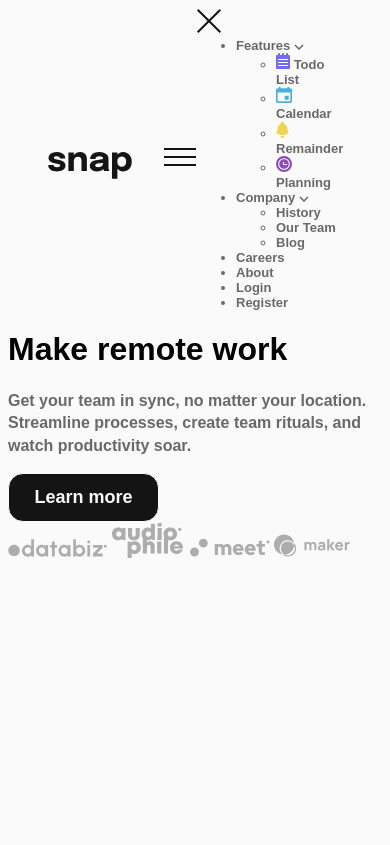
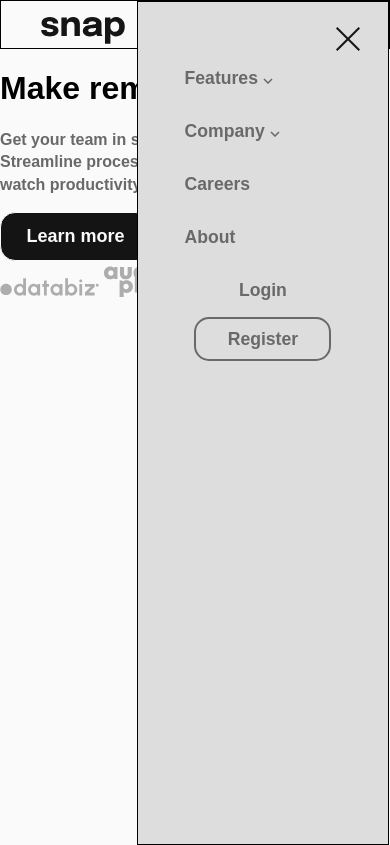
Before and after one commit to mostafa-meerzad/intro-section-with-dropdown, a plain HTML site: page index.html in a window 390 px wide. Drawn offline with Linux system fonts and the light colour scheme.

Commit message:
made some mobile responsive stylings

```diff
--- a/styles/styles.scss
+++ b/styles/styles.scss
@@ -1,6 +1,7 @@
 * {
   position: relative;
   box-sizing: border-box;
+  // overflow: auto;
 }
 $color-1: hsl(0, 0%, 98%);
 $color-2: hsl(0, 0%, 41%);
@@ -90,6 +91,9 @@ main {
     color: $color-3;
     background-color: $color-1;
   }
+}
+.disable {
+  display: none;
 }
 
 @media screen and (min-width: 1200px) {
@@ -218,13 +222,87 @@ main {
   }
 }
 
-// footer {
-//   display: none;
-//   .footer-icon {
-//     svg {
-//       // border: 1px solid;
-//       // width: 100px;
-//       // height: 60px;
-//     }
-//   }
-// }
+@media screen and (max-width: 1200px) {
+  body {
+    padding: 0;
+    margin: 0;
+  }
+  nav {
+    border: 1px solid;
+    display: flex;
+    justify-content: space-between;
+    .menu {
+      display: none;
+    }
+    .menu-close {
+      // border: 1px solid;
+      // display: inline-block;
+      // left: 100%;s
+
+      // top: ;
+      // padding: 0.6rem 0rem;
+      // margin-bottom: 0.5rem;
+      svg {
+        // left: 100%;
+        display: block;
+        margin-left: auto;
+        // padding: 1rem;
+      }
+    }
+
+    .nav-item {
+      // border: 1px solid red;
+      margin: 0;
+      padding: 1rem clamp(1%, 10%, 30%);
+      font-size: 1.1rem;
+      // font-size: clamp(1.1rem, 2rem, 4rem);
+    }
+
+    & > ul {
+      // display: none;
+      border: 1px solid;
+      // margin: 0;
+      position: absolute;
+      right: 0;
+      top: 0;
+      padding: 1.5rem 1.7rem;
+      // padding: 1.5rem clamp(0.3rem, 1.4rem, 3rem) 0 clamp(0.3rem, 1.4rem, 3rem);
+      width: 65%;
+      height: clamp(100vh, 100vh, 100%);
+      background-color: #ddd;
+      z-index: 1;
+      list-style-type: none;
+    }
+    .drop-menu {
+      list-style: none;
+      // padding: 1rem;
+      margin-left: 1.5rem;
+      margin-top: 1.5rem;
+      display: none;
+
+      li {
+        padding: 0.3rem;
+        // gap.;
+        display: flex;
+        gap: 0.9rem;
+      }
+    }
+
+    .auth-nav {
+      // margin: 0 auto;
+      // border: 1px solid;
+      display: flex;
+      flex-direction: column;
+      justify-content: center;
+      align-items: center;
+
+      & li:last-child {
+        border: 2px solid;
+        border-radius: 15px;
+        width: 70%;
+        text-align: center;
+        padding: 0.6rem;
+      }
+    }
+  }
+}
```
Also changed, not shown: styles/styles.css, 1 other file.
